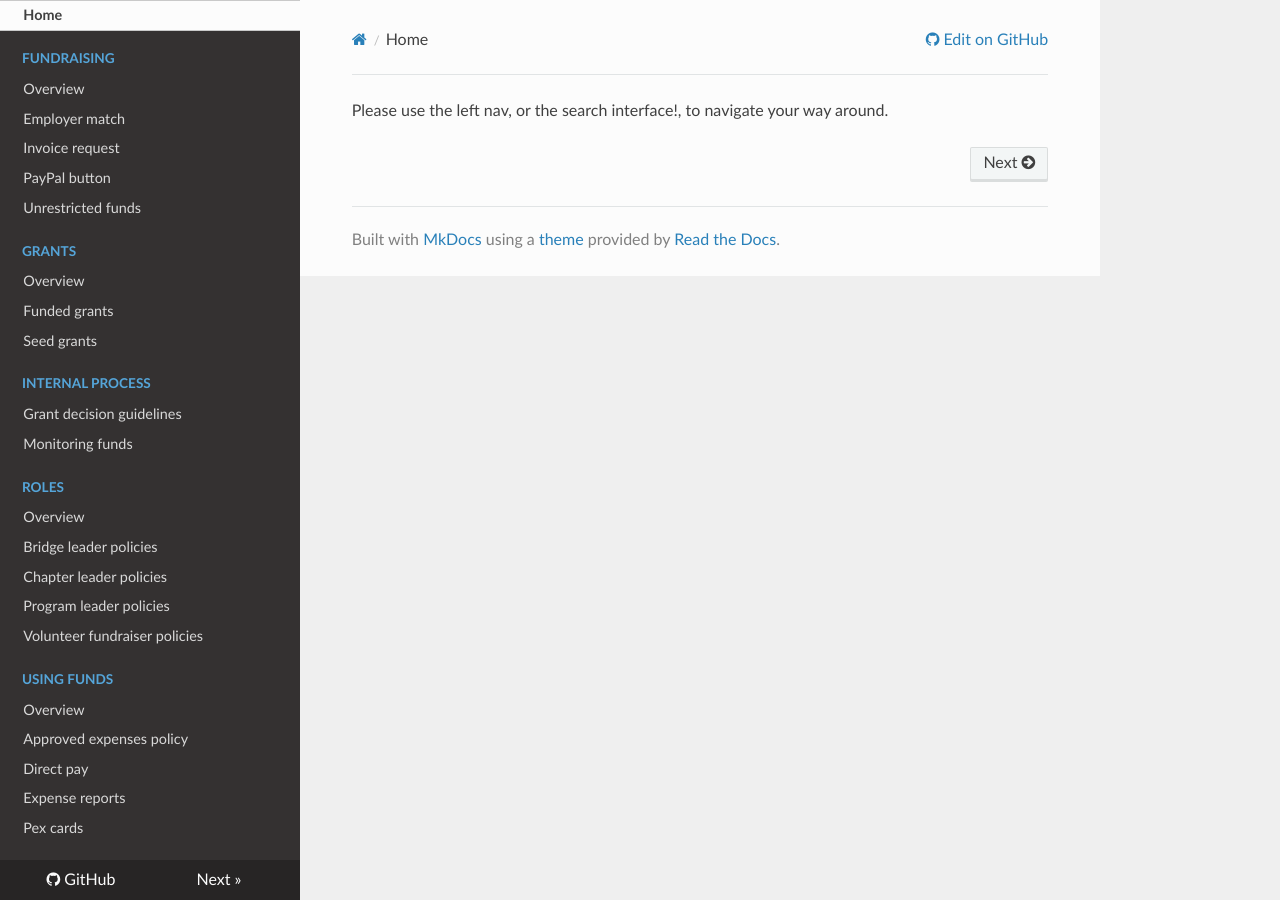
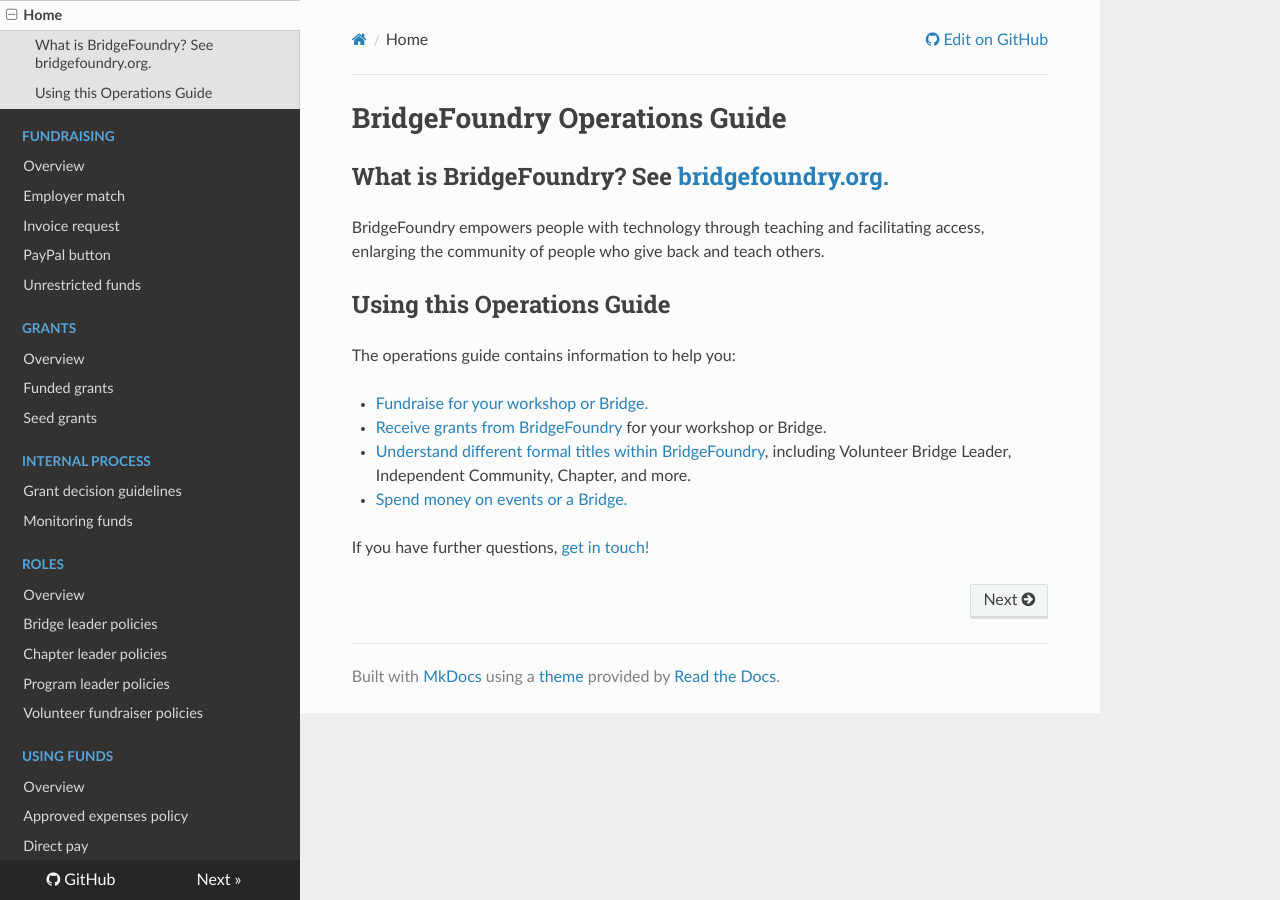
Before and after one commit to Satsaimistoowqp/bridgefoundry-operations, an MkDocs documentation site: the page built from docs/index.md, in a window 1280 px wide. Built offline with MkDocs 1.6.1, drawn with Linux system fonts in a browser that asks for light colours; nearby versions of some CDN libraries; old or Windows-style settings are respelled for this version of MkDocs.

Commit message:
Provide useful index page

```diff
--- a/docs/index.md
+++ b/docs/index.md
@@ -1 +1,21 @@
-Please use the left nav, or the search interface!, to navigate your way around.
+# BridgeFoundry Operations Guide
+
+## What is BridgeFoundry? See [bridgefoundry.org.](https://bridgefoundry.org/)
+
+BridgeFoundry empowers people with technology through teaching and
+facilitating access, enlarging the community of people who give back
+and teach others.
+
+## Using this Operations Guide
+
+The operations guide contains information to help you:
+
+- [Fundraise for your workshop or Bridge.](fundraising/README.md)
+
+- [Receive grants from BridgeFoundry](grants/README.md) for your workshop or Bridge.
+
+- [Understand different formal titles within BridgeFoundry](roles/README.md), including Volunteer Bridge Leader, Independent Community, Chapter, and more.
+
+- [Spend money on events or a Bridge.](using-funds/README.md)
+
+If you have further questions, [get in touch!](https://bridgefoundry.org/about)
```
